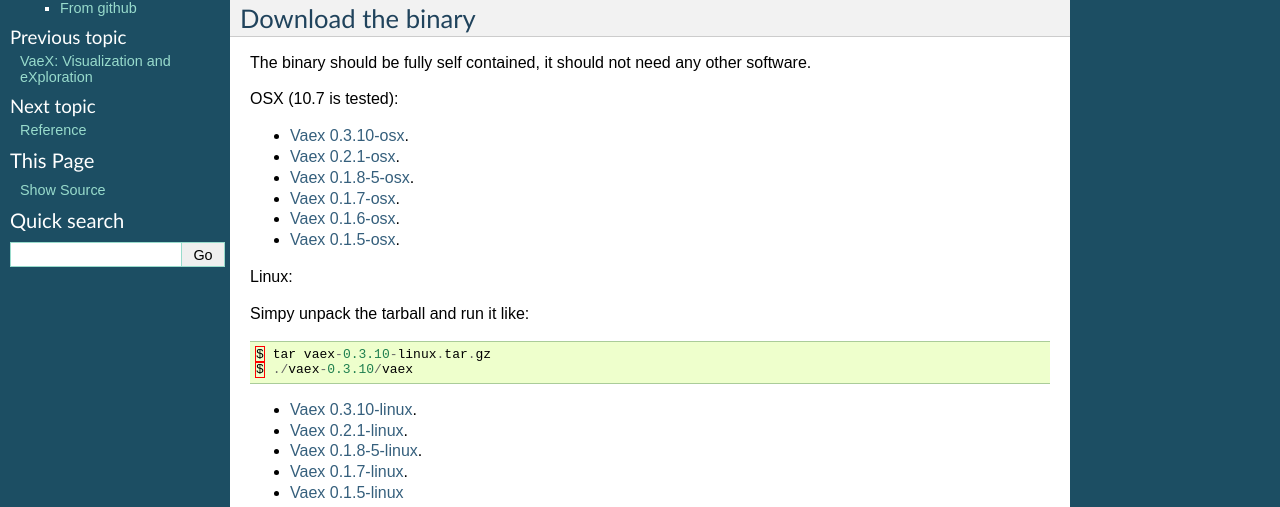
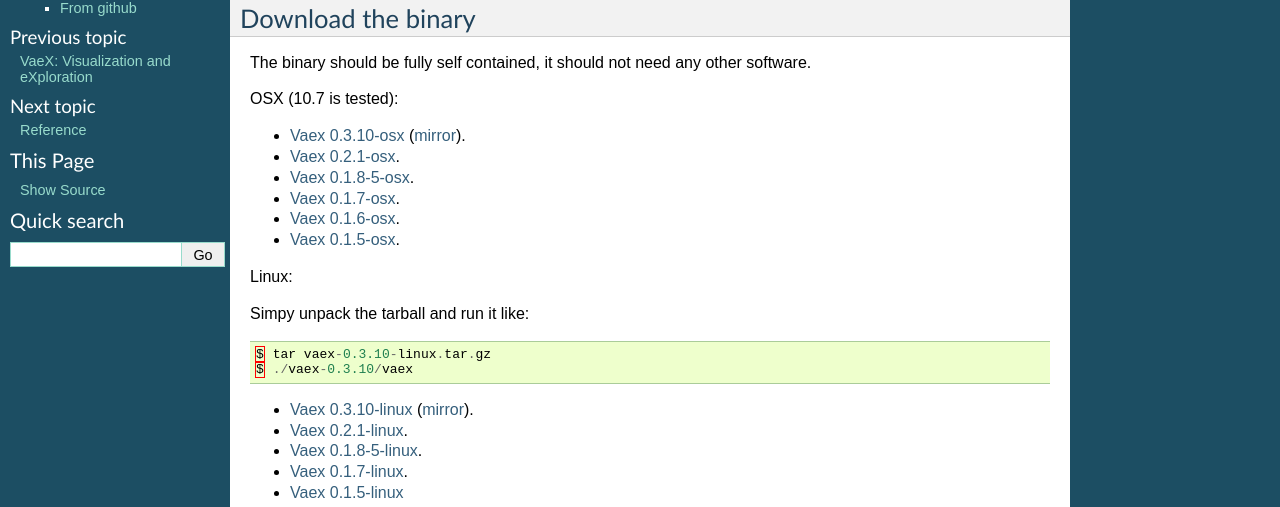
Before and after one commit to vaexio/vaex, a Sphinx documentation site: the page built from docs/source/installing.rst, in a window 1280 px wide. Shown: the part 154-661 px from the top of the page. Built offline with Sphinx 7.4.7, drawn with Linux system fonts in a browser that asks for light colours; the version number could not be read and is left out.

Commit message:
added github as mirror for binaries

```diff
--- a/docs/source/installing.rst
+++ b/docs/source/installing.rst
@@ -15,7 +15,7 @@
 
 OSX (10.7 is tested):
 
-* `Vaex 0.3.10-osx <https://www.astro.rug.nl/~breddels/vaex/vaex-0.3.10-osx.zip>`_.
+* `Vaex 0.3.10-osx <https://www.astro.rug.nl/~breddels/vaex/vaex-0.3.10-osx.zip>`_ (`mirror <https://github.com/maartenbreddels/vaex/releases/download/0.3.10/vaex-0.3.10-osx.zip>`_).
 * `Vaex 0.2.1-osx <https://www.astro.rug.nl/~breddels/vaex/vaex-0.2.1-osx.zip>`_.
 * `Vaex 0.1.8-5-osx <https://www.astro.rug.nl/~breddels/vaex/vaex-0.1.8-5-osx.zip>`_.
 * `Vaex 0.1.7-osx <https://www.astro.rug.nl/~breddels/vaex/vaex-0.1.7-osx.zip>`_.
@@ -32,7 +32,7 @@
 	$ ./vaex-0.3.10/vaex
 
 
-* `Vaex 0.3.10-linux <https://www.astro.rug.nl/~breddels/vaex/vaex-0.3.10-linux.tar.gz>`_.
+* `Vaex 0.3.10-linux <https://www.astro.rug.nl/~breddels/vaex/vaex-0.3.10-linux.tar.gz>`_ (`mirror <https://github.com/maartenbreddels/vaex/releases/download/0.3.10/vaex-0.3.10-linux.tar.gz>`_).
 * `Vaex 0.2.1-linux <https://www.astro.rug.nl/~breddels/vaex/vaex-0.2.1-linux.tar.gz>`_.
 * `Vaex 0.1.8-5-linux <https://www.astro.rug.nl/~breddels/vaex/vaex-0.1.8-5-linux.tar.gz>`_.
 * `Vaex 0.1.7-linux <https://www.astro.rug.nl/~breddels/vaex/vaex-0.1.7-linux.tar.gz>`_.
```
